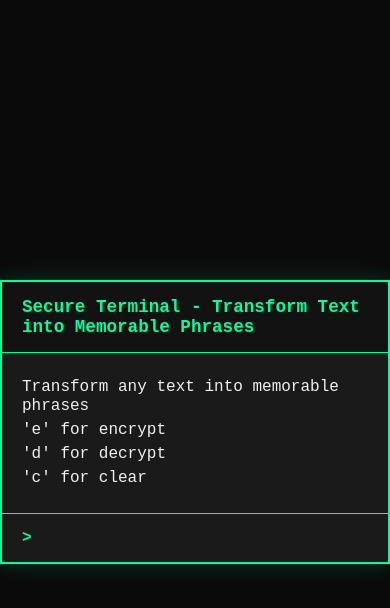
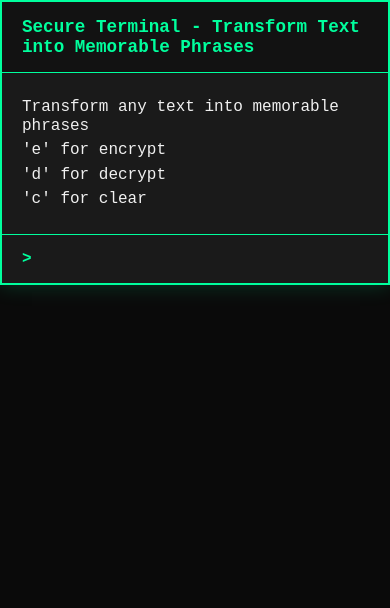
Before and after one commit to HFConsultant/HFConsultant.github.io, a plain HTML site: page index.html in a window 390 px wide. Drawn offline with Linux system fonts and the light colour scheme.

Commit message:
Fixed terminal positioning for mobile devices

```diff
--- a/css/style.css
+++ b/css/style.css
@@ -128,6 +128,11 @@ body {
 }
 
 @media screen and (max-width: 600px) {
+	body {
+		display: block;
+		height: auto;
+	}
+
 	.terminal {
 		width: 100vw;
 		height: auto;
```
